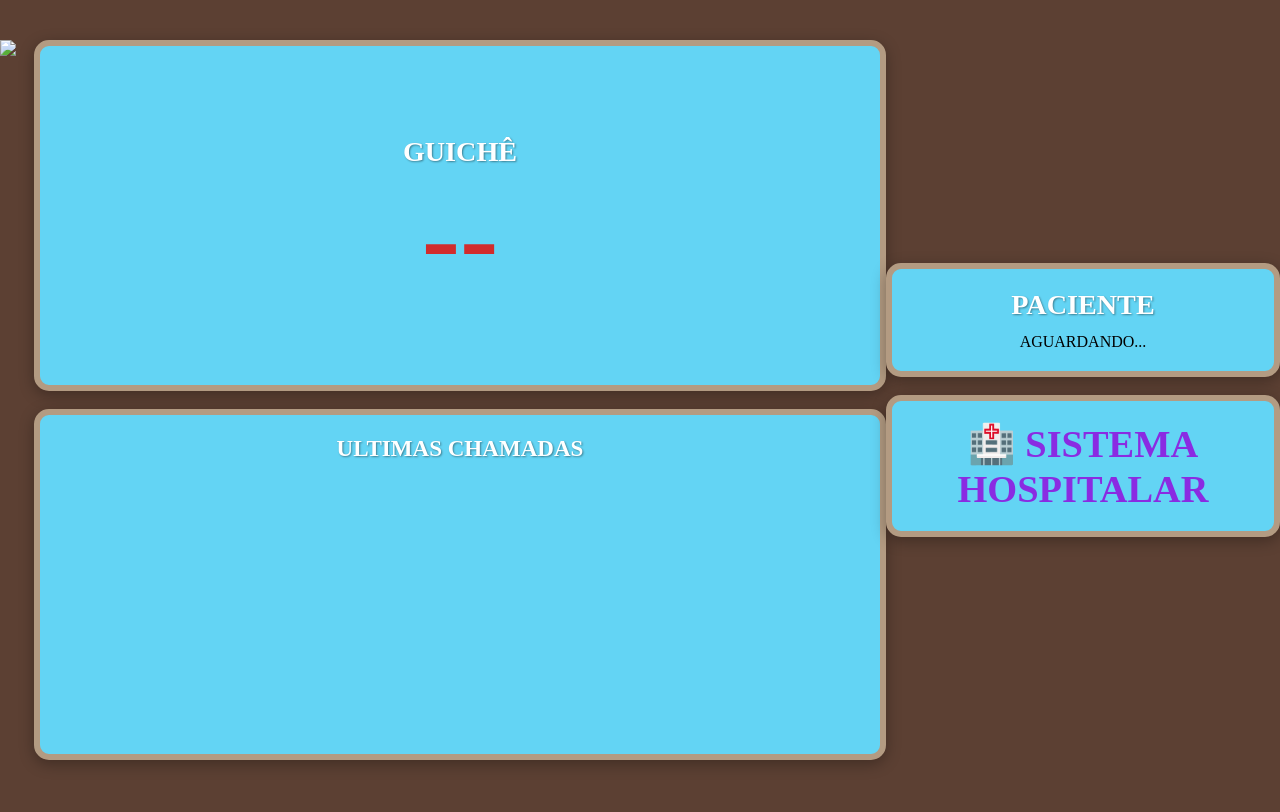
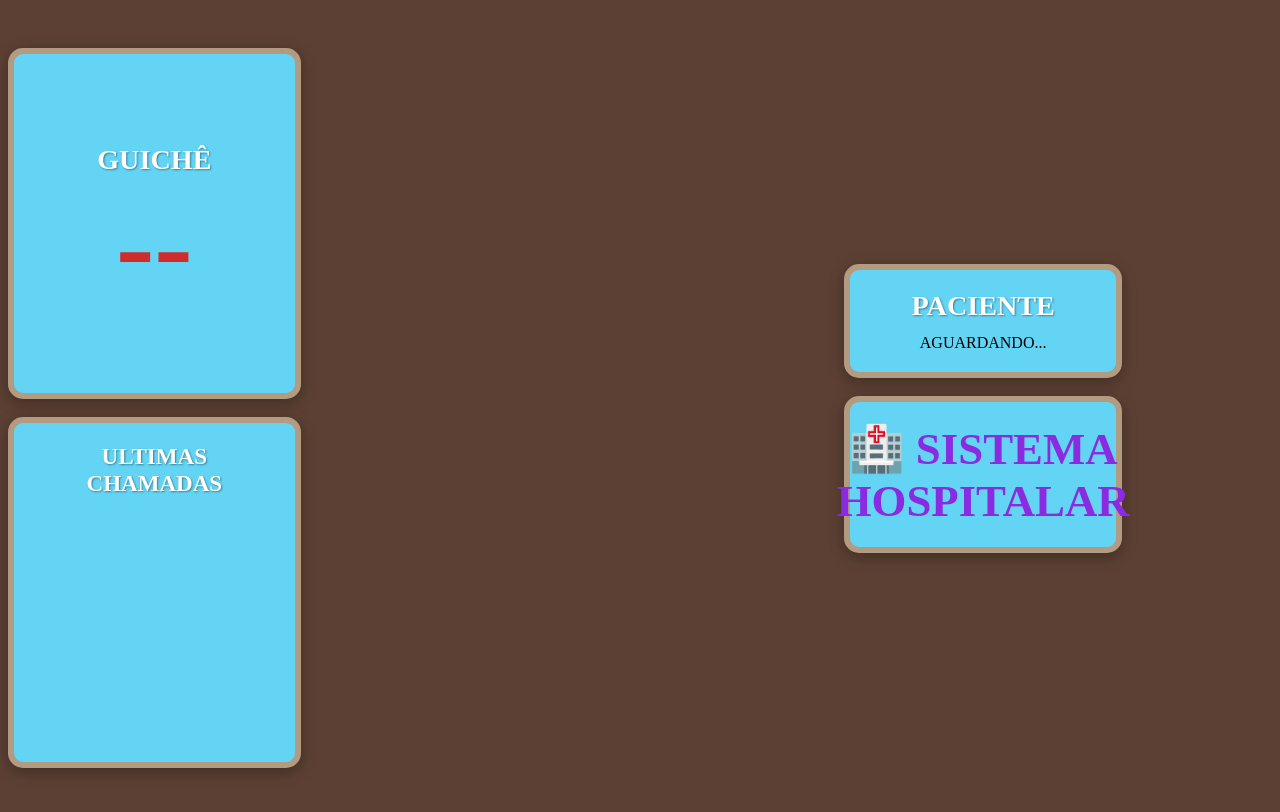
Before and after one commit to Tun0110/projeto-sentinela, a website: page frontend/tv.html in a window 1280 px wide. Drawn offline with Linux system fonts and the light colour scheme; no server answers.

Commit message:
Update tv.html

```diff
--- a/frontend/tv.html
+++ b/frontend/tv.html
@@ -5,10 +5,6 @@
 <meta name="viewport" content="width=device-width, initial-scale=1.0">
 <title>Mídia Indoor - TV</title>
 <style>
-* {
-    box-sizing: border-box;
-}
-
 body {
       background-color: #5c4033;
       display: flex;
@@ -16,7 +12,6 @@ body {
       align-items: center;
       height: 100vh;
       overflow: hidden;
-    margin: 0;
     }
 
     .tv-container {
@@ -29,17 +24,15 @@ body {
     .left-panel {
       display: flex;
       flex-direction: column;
-    flex: 35;
+      width: 35%;
       gap: 18px;
-    min-width: 0;
     }
 
     .right-panel {
       display: flex;
       flex-direction: column;
-    flex: 65;
+      width: 65%;
       gap: 18px;
-    min-width: 0;
     }
 
     .box {
@@ -53,8 +46,6 @@ body {
       align-items: center;
       text-align: center;
       box-shadow: 0 4px 15px rgba(0,0,0,0.3);
-
-    min-width: 0;
     }
 
     .box-title {
@@ -66,18 +57,14 @@ body {
       margin-bottom: 12px;
     }
 
-/* Painel esquerdo */
-.local-box {
-    flex: 1;
-}
-
+    /* Painel esquerdo - local (guichê ou consultório) */
+    .local-box { flex: 1; }
     .local-number {
       color: #d12c2c;
       font-size: 9vw;
       font-weight: bold;
       line-height: 1;
     }
-
     .local-type {
       color: #555;
       font-size: 1.8vw;
@@ -85,18 +72,14 @@ body {
       margin-top: 6px;
     }
 
-/* Histórico */
+       /* Historico */
        .history-box {
         flex: 1;
         justify-content: flex-start;
         align-items: flex-start;
        }
 
-.history-box .box-title {
-    font-size: 1.8vw;
-    align-self: center;
-}
-
+       .history-box .box-title { font-size: 1.8vw; align-self: center;}
        #history-list {
         list-style: none;
         width: 100%;
@@ -104,8 +87,6 @@ body {
         font-size: 1.5vw;
         font-weight: bold;
         text-align: left;
-    padding: 0;
-    margin: 0;
        }
 
        #history-list li {
@@ -114,49 +95,29 @@ body {
         padding-bottom: 5px;
        }
 
-/* Painel direito */
-.patient-box {
-    flex: 3;
-    min-width: 0;
-}
-
+       /* Painel direito - nome do paciente */
+       .patient-box {flex: 3; }
        .patient-name {
         color: brown;
-    font-size: clamp(30px, 6vw, 80px);
+        font-size: 6.5vw;
         font-weight: bold;
         word-break: break-word;
-    overflow-wrap: break-word;
-    max-width: 100%;
        }
-
        /* Logo */
-.logo-box {
-    flex: 1;
-    min-width: 0;
-}
-
+       .logo-box { flex: 1; }
        .logo-text {
         color: blueviolet;
-    font-size: clamp(24px, 3vw, 45px);
+        font-size: 3.5vw;
         font-weight: bolder;
         text-transform: uppercase;
-    max-width: 100%;
-    overflow-wrap: break-word;
        }
-
-/* Animação */
+       /* Animação de flash quando chama */
        @keyframes flash {
         0%, 100% {
-        opacity: 1;
+            opacity: 1; }
+        50% { opacity: 0.3; }
        }
-
-    50% {
-        opacity: 0.3;
-    }
-}
-
-.flash {
-    animation: flash 0.5s ease 3; }
+       .flash { animation: flash 0.5s ease 3; }
    </style>
 </head>
 
@@ -165,7 +126,6 @@ body {
      o local e o nome do paciente chamado -->
 
      <div class="tv-container">
-           <img src="logo.png class="logo>
         <div class="left-panel">
             <div class="box local-box">
                 <div class="box-title" id="local-tipo">GUICHÊ</div>
```
Lines whose indentation alone changed are shown as unchanged.
